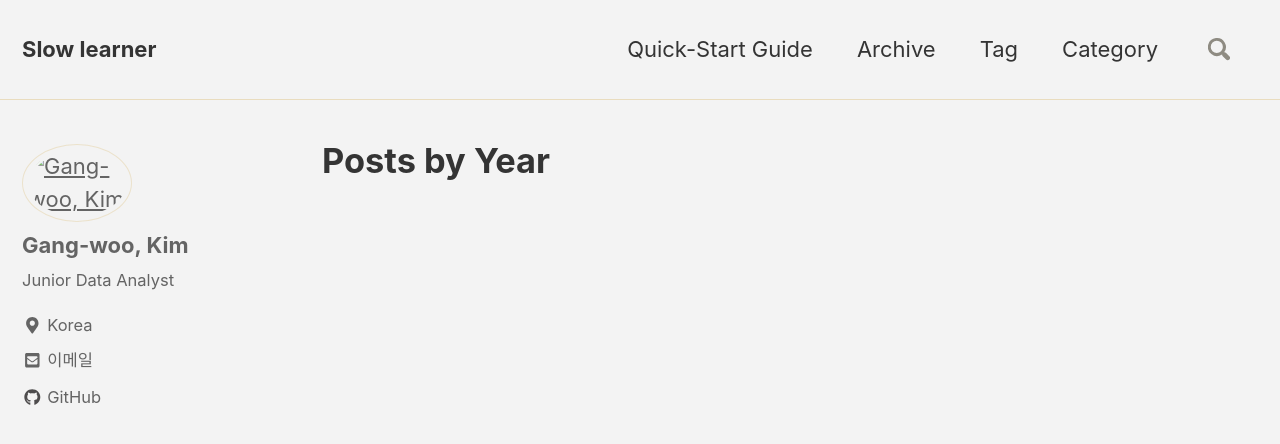
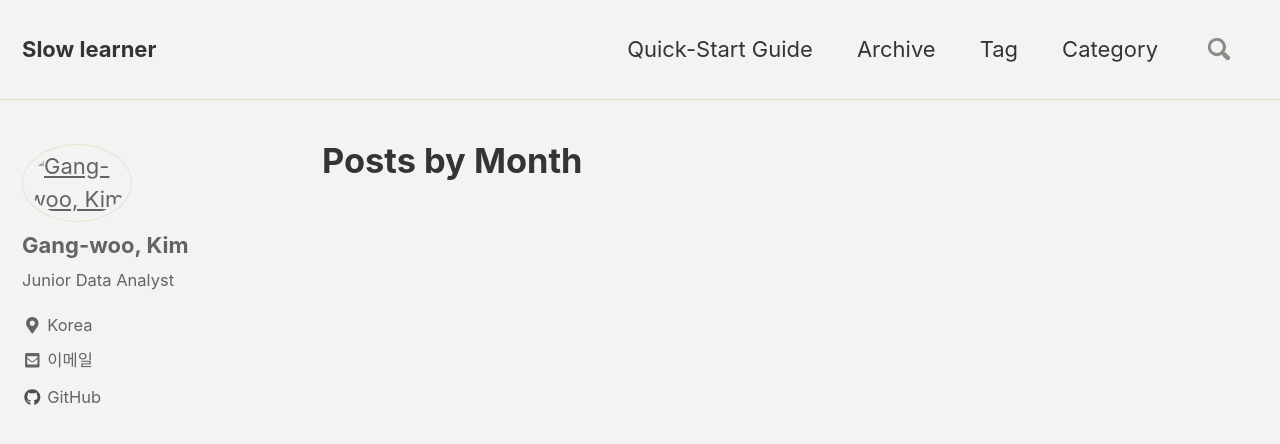
Before and after one commit to GwReader/GwReader.github.io, a Jekyll site: the page built from _pages/year-archive.html, in a window 1280 px wide and 900 px high. Shown: the top 444 px of the window. Built offline with Jekyll 4.4.1, drawn with Linux system fonts in a browser that asks for light colours; nearby versions of some CDN libraries.

Commit message:
Update year-archive.html

```diff
--- a/_pages/year-archive.html
+++ b/_pages/year-archive.html
@@ -1,13 +1,14 @@
 ---
 layout: archive
-permalink: /year-archive/
-title: "Posts by Year"
+permalink: /archives/
+title: "Posts by Month"
 author_profile: true
 ---
-{% assign postsByYear = site.posts | group_by_exp:"post", "post.date | date: '%Y'"  %}
-{% for year in postsByYear %}
-  <h2 id="{{ year.name | slugify }}" class="archive__subtitle">{{ year.name }}</h2>
-  {% for post in year.items %}
-    {% include archive-single.html %}
+{% assign postsByMonth = site.posts | group_by_exp:"post", "post.date | date: '%b %Y'" %}
+
+{% for month in postsByMonth %}
+  <h2 id="{{ month.name | slugify }}" class="archive__subtitle">{{ month.name }}</h2>
+  {% for post in month.items %}
+    {% include archive-single-custom.html %}
   {% endfor %}
 {% endfor %}
```
